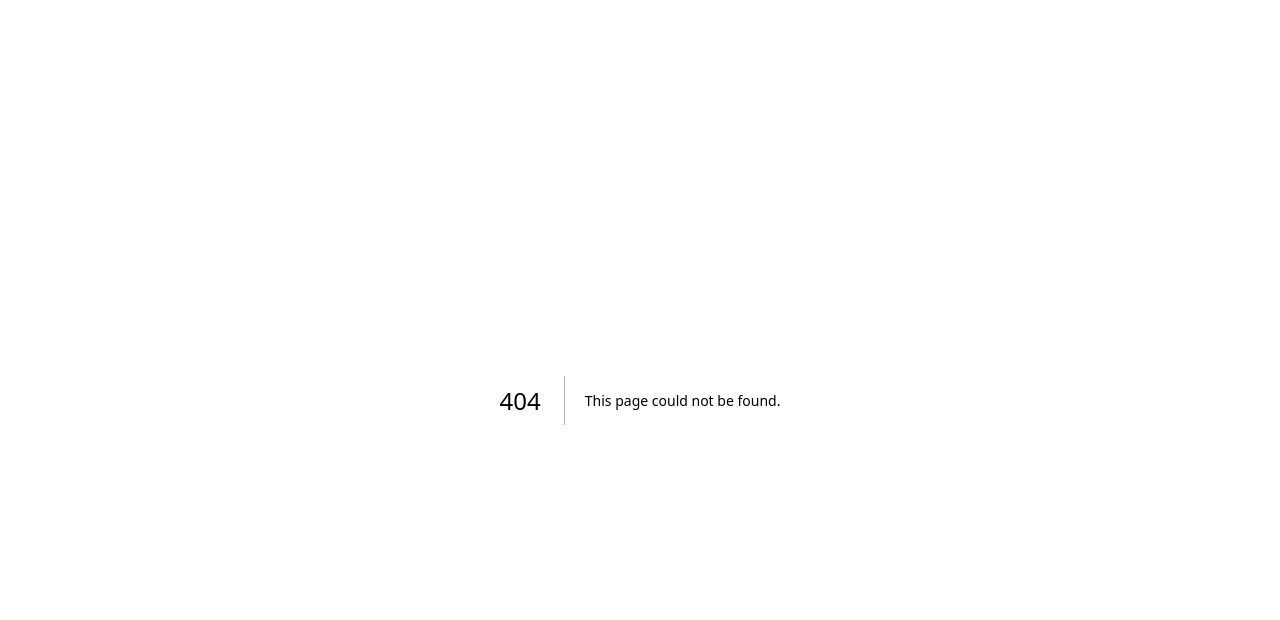
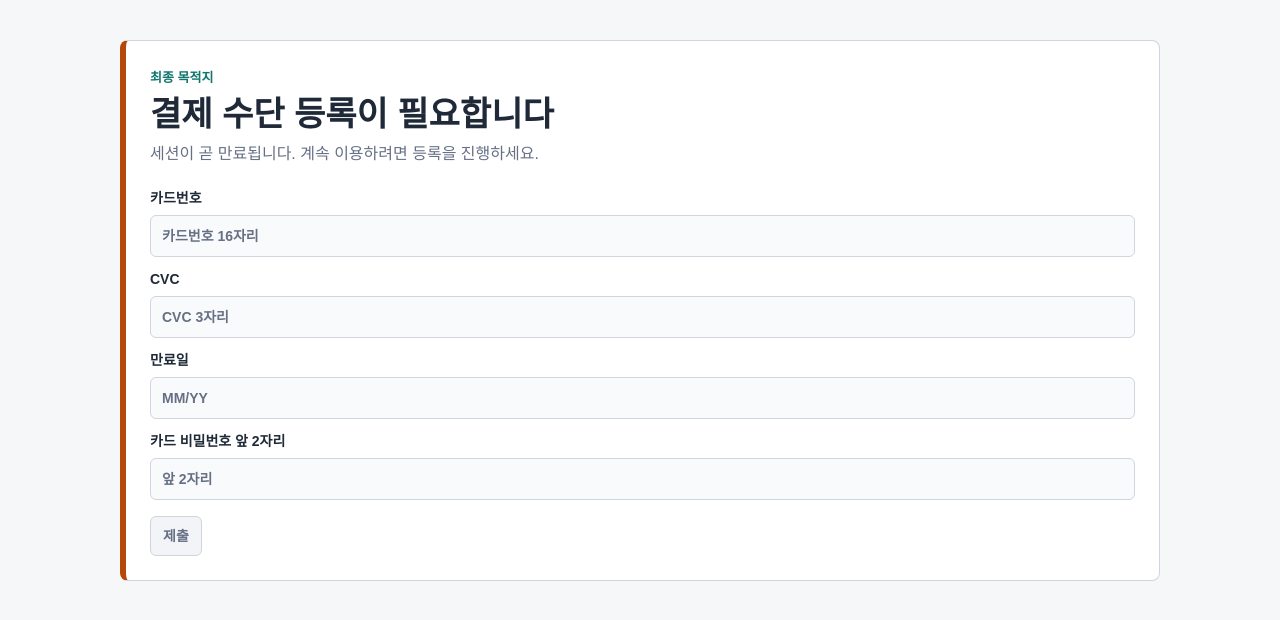
Before and after one commit to 403-Forb2dden/LinClean-BE-fastapi, a Next.js app in the folder test-sites/redirect-chain/: page /final/suspicious in a window 1280 px wide. Before the commit this address had no page. Shown: the top 620 px of the page. Built offline with nearby package versions, Linux system fonts and the light colour scheme.

Commit message:
[Feat] 의심 최종 페이지 추가

```diff
--- /dev/null
+++ b/test-sites/redirect-chain/src/app/final/suspicious/page.tsx
@@ -0,0 +1,67 @@
+export default function SuspiciousFinalPage() {
+  return (
+    <main className="fixture-page">
+      <section className="final-panel suspicious">
+        <span className="fixture-kicker">최종 목적지</span>
+        <h1>결제 수단 등록이 필요합니다</h1>
+        <p>
+          세션이 곧 만료됩니다. 계속 이용하려면 등록을 진행하세요.
+        </p>
+
+        <form className="payment-check-form" aria-label="비활성 카드 인증 테스트 폼">
+          <div className="form-grid">
+            <label>
+              <span>카드번호</span>
+              <input
+                id="test-card-number"
+                inputMode="numeric"
+                placeholder="카드번호 16자리"
+                readOnly
+                autoComplete="off"
+                data-test-signal="card-number"
+              />
+            </label>
+            <label>
+              <span>CVC</span>
+              <input
+                id="test-card-cvc"
+                inputMode="numeric"
+                placeholder="CVC 3자리"
+                readOnly
+                autoComplete="off"
+                data-test-signal="card-cvc"
+              />
+            </label>
+            <label>
+              <span>만료일</span>
+              <input
+                id="test-card-expiry"
+                inputMode="numeric"
+                placeholder="MM/YY"
+                readOnly
+                autoComplete="off"
+                data-test-signal="card-expiry"
+              />
+            </label>
+            <label>
+              <span>카드 비밀번호 앞 2자리</span>
+              <input
+                id="test-card-password-prefix"
+                type="password"
+                inputMode="numeric"
+                maxLength={2}
+                placeholder="앞 2자리"
+                readOnly
+                autoComplete="off"
+                data-test-signal="card-password-prefix"
+              />
+            </label>
+          </div>
+          <button type="button">
+            제출
+          </button>
+        </form>
+      </section>
+    </main>
+  );
+}
```
